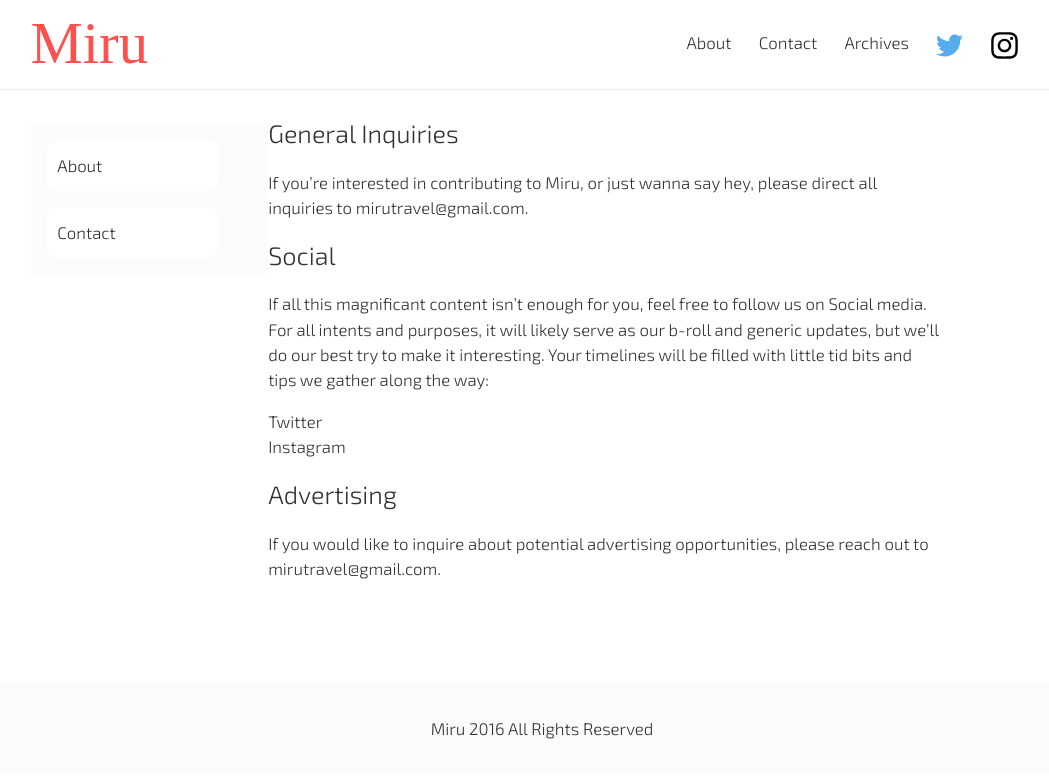
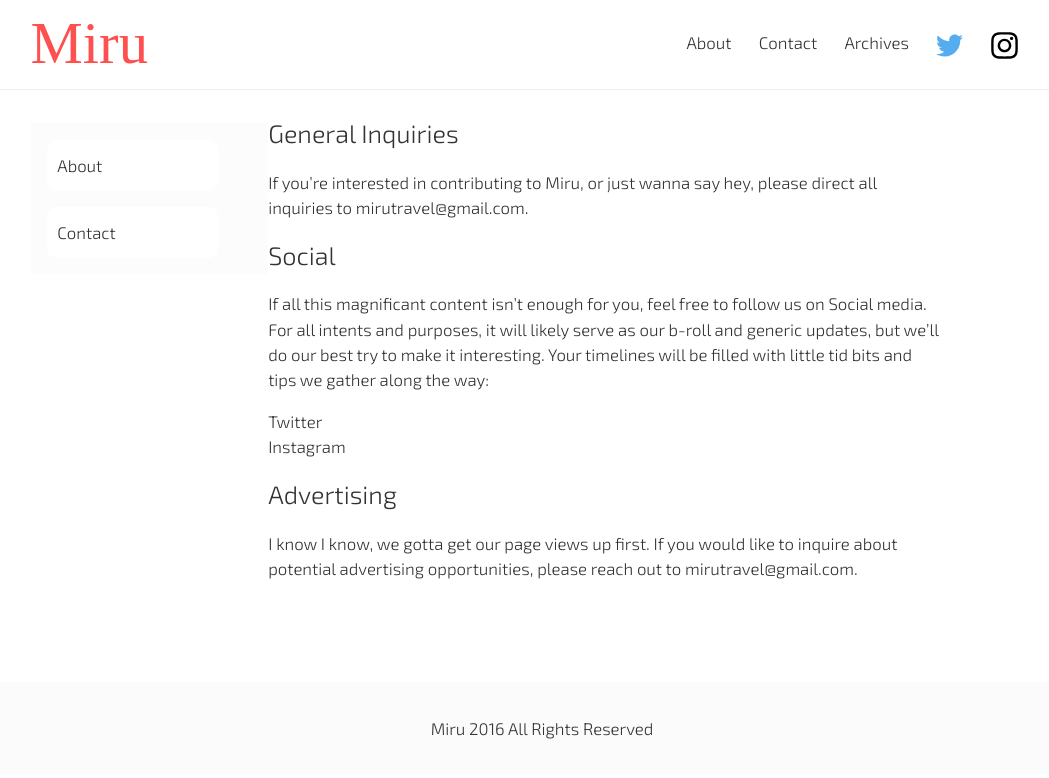
Before and after one commit to PHironaka/Miru-Blog, a Jekyll site: the page built from contact.md, in a window 1280 px wide. Shown: the top 778 px of the page, without its empty margins (98-1147 px from the left). Built offline with Jekyll 4.4.1, drawn with Linux system fonts in a browser that asks for light colours; some web fonts are replaced; a script that is not in the unit is left out; comment, search, counter and statistics services are not loaded.

Commit message:
Updated Contact

```diff
--- a/contact.md
+++ b/contact.md
@@ -17,4 +17,4 @@ If all this magnificant content isn't enough for you, feel free to follow us on
 
 # Advertising
 
-If you would like to inquire about potential advertising opportunities, please reach out to [mirutravel@gmail.com](mailto:mirutravel@gmail.com).
+I know I know, we gotta get our page views up first. If you would like to inquire about potential advertising opportunities, please reach out to [mirutravel@gmail.com](mailto:mirutravel@gmail.com).
```
